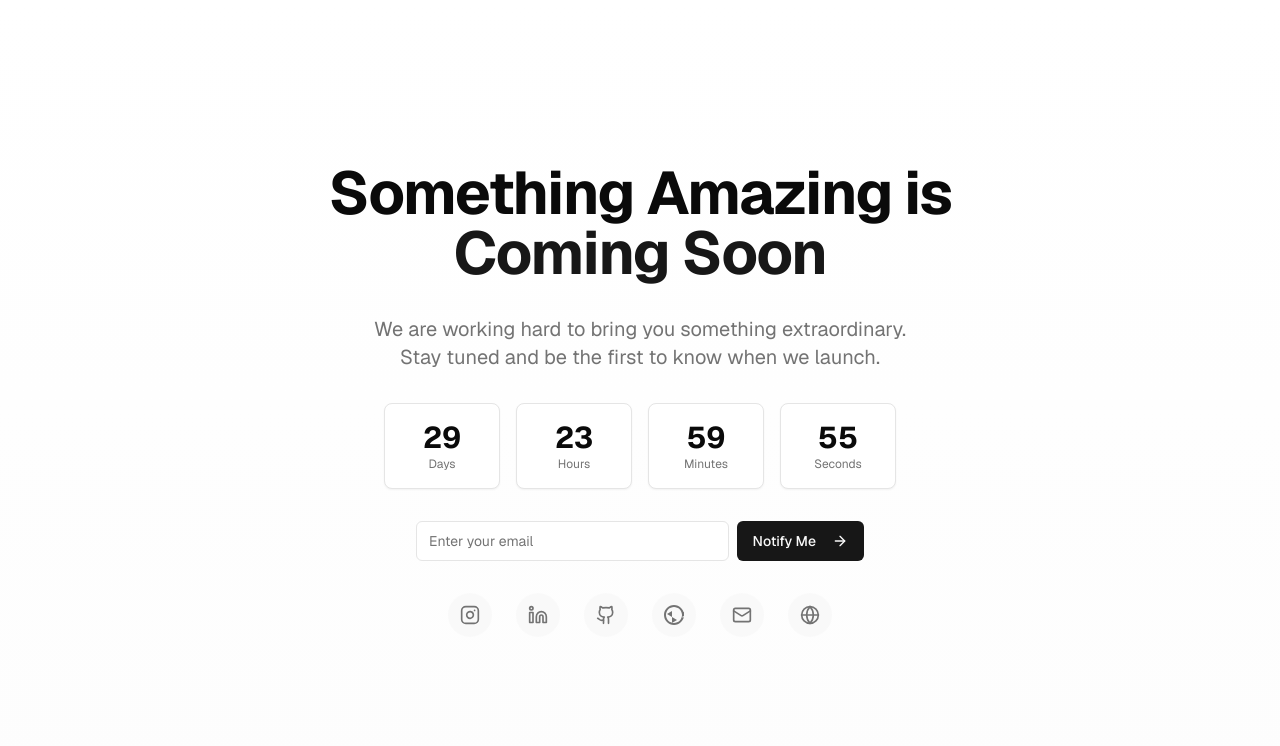
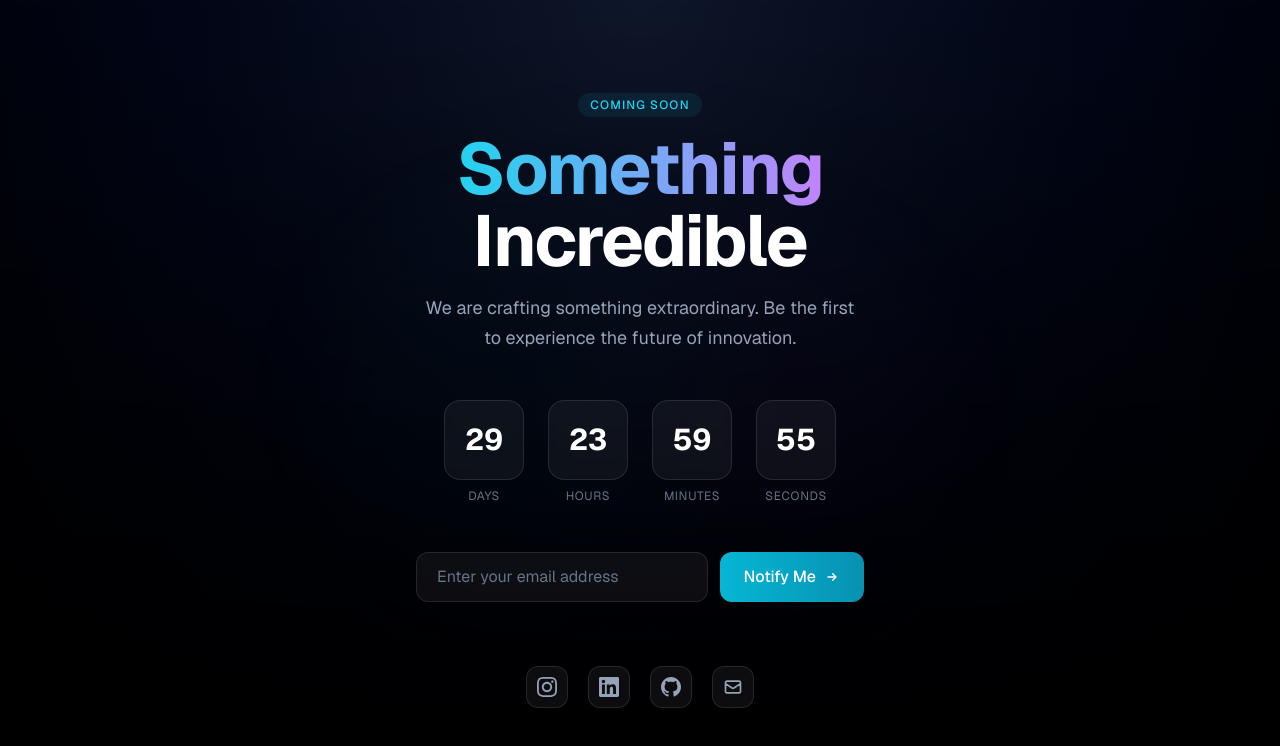
Before and after one commit to girishlade111/coming-soon, a Next.js app: page / in a window 1280 px wide. Shown: the top 746 px of the page. Built offline with nearby package versions, Linux system fonts and the light colour scheme.

Commit message:
feat: redesign coming soon page with modern dark theme and glassmorphism

```diff
--- a/app/globals.css
+++ b/app/globals.css
@@ -1,84 +1,58 @@
 @tailwind base;
 @tailwind components;
 @tailwind utilities;
-
-@layer utilities {
-  .text-balance {
-    text-wrap: balance;
-  }
-}
 
 @layer base {
   :root {
     --font-sans: var(--font-geist-sans);
     --font-mono: var(--font-geist-mono);
-    --background: 0 0% 100%;
-    --foreground: 0 0% 3.9%;
-    --card: 0 0% 100%;
-    --card-foreground: 0 0% 3.9%;
-    --popover: 0 0% 100%;
-    --popover-foreground: 0 0% 3.9%;
-    --primary: 0 0% 9%;
-    --primary-foreground: 0 0% 98%;
-    --secondary: 0 0% 96.1%;
-    --secondary-foreground: 0 0% 9%;
-    --muted: 0 0% 96.1%;
-    --muted-foreground: 0 0% 45.1%;
-    --accent: 0 0% 96.1%;
-    --accent-foreground: 0 0% 9%;
-    --destructive: 0 84.2% 60.2%;
-    --destructive-foreground: 0 0% 98%;
-    --border: 0 0% 89.8%;
-    --input: 0 0% 89.8%;
-    --ring: 0 0% 3.9%;
-    --chart-1: 12 76% 61%;
-    --chart-2: 173 58% 39%;
-    --chart-3: 197 37% 24%;
-    --chart-4: 43 74% 66%;
-    --chart-5: 27 87% 67%;
-    --radius: 0.5rem;
-    --sidebar-background: 0 0% 98%;
-    --sidebar-foreground: 240 5.3% 26.1%;
-    --sidebar-primary: 240 5.9% 10%;
-    --sidebar-primary-foreground: 0 0% 98%;
-    --sidebar-accent: 240 4.8% 95.9%;
-    --sidebar-accent-foreground: 240 5.9% 10%;
-    --sidebar-border: 220 13% 91%;
-    --sidebar-ring: 217.2 91.2% 59.8%;
-  }
-  .dark {
-    --background: 0 0% 3.9%;
+    --background: 240 10% 3.9%;
     --foreground: 0 0% 98%;
-    --card: 0 0% 3.9%;
+    --card: 240 10% 3.9%;
     --card-foreground: 0 0% 98%;
-    --popover: 0 0% 3.9%;
+    --popover: 240 10% 3.9%;
     --popover-foreground: 0 0% 98%;
-    --primary: 0 0% 98%;
-    --primary-foreground: 0 0% 9%;
-    --secondary: 0 0% 14.9%;
-    --secondary-foreground: 0 0% 98%;
-    --muted: 0 0% 14.9%;
-    --muted-foreground: 0 0% 63.9%;
-    --accent: 0 0% 14.9%;
+    --primary: 187 94% 53%;
+    --primary-foreground: 240 10% 3.9%;
+    --secondary: 271 91% 65%;
+    --secondary-foreground: 240 10% 3.9%;
+    --muted: 240 5% 14.9%;
+    --muted-foreground: 240 5% 64.9%;
+    --accent: 240 4% 16%;
     --accent-foreground: 0 0% 98%;
     --destructive: 0 62.8% 30.6%;
     --destructive-foreground: 0 0% 98%;
-    --border: 0 0% 14.9%;
-    --input: 0 0% 14.9%;
-    --ring: 0 0% 83.1%;
-    --chart-1: 220 70% 50%;
-    --chart-2: 160 60% 45%;
-    --chart-3: 30 80% 55%;
+    --border: 240 4% 16%;
+    --input: 240 4% 16%;
+    --ring: 187 94% 53%;
+    --chart-1: 187 94% 53%;
+    --chart-2: 271 91% 65%;
+    --chart-3: 43 74% 66%;
     --chart-4: 280 65% 60%;
     --chart-5: 340 75% 55%;
-    --sidebar-background: 240 5.9% 10%;
-    --sidebar-foreground: 240 4.8% 95.9%;
-    --sidebar-primary: 224.3 76.3% 48%;
-    --sidebar-primary-foreground: 0 0% 100%;
-    --sidebar-accent: 240 3.7% 15.9%;
-    --sidebar-accent-foreground: 240 4.8% 95.9%;
-    --sidebar-border: 240 3.7% 15.9%;
-    --sidebar-ring: 217.2 91.2% 59.8%;
+    --radius: 0.75rem;
+  }
+
+  .light {
+    --background: 0 0% 100%;
+    --foreground: 240 10% 3.9%;
+    --card: 0 0% 100%;
+    --card-foreground: 240 10% 3.9%;
+    --popover: 0 0% 100%;
+    --popover-foreground: 240 10% 3.9%;
+    --primary: 187 94% 53%;
+    --primary-foreground: 0 0% 100%;
+    --secondary: 271 91% 65%;
+    --secondary-foreground: 0 0% 100%;
+    --muted: 240 5% 96.1%;
+    --muted-foreground: 240 4% 45.1%;
+    --accent: 240 5% 96.1%;
+    --accent-foreground: 240 10% 3.9%;
+    --destructive: 0 84.2% 60.2%;
+    --destructive-foreground: 0 0% 98%;
+    --border: 240 5% 89.8%;
+    --input: 240 5% 89.8%;
+    --ring: 187 94% 53%;
   }
 }
 
@@ -86,7 +60,54 @@
   * {
     @apply border-border;
   }
+
   body {
     @apply bg-background text-foreground;
+    font-feature-settings: "rlig" 1, "calt" 1;
   }
 }
+
+@layer utilities {
+  .text-balance {
+    text-wrap: balance;
+  }
+
+  .animate-fade-in {
+    animation: fadeIn 0.5s ease-out forwards;
+  }
+
+  @keyframes fadeIn {
+    from {
+      opacity: 0;
+      transform: translateY(10px);
+    }
+    to {
+      opacity: 1;
+      transform: translateY(0);
+    }
+  }
+
+  .animate-pulse {
+    animation: pulse 8s cubic-bezier(0.4, 0, 0.6, 1) infinite;
+  }
+
+  .delay-1000 {
+    animation-delay: 2s;
+  }
+}
+
+@layer base {
+  input:-webkit-autofill,
+  input:-webkit-autofill:hover,
+  input:-webkit-autofill:focus,
+  input:-webkit-autofill:active {
+    -webkit-box-shadow: 0 0 0 30px transparent inset !important;
+    -webkit-text-fill-color: white !important;
+    caret-color: white !important;
+  }
+
+  ::selection {
+    background: rgba(6, 182, 212, 0.3);
+    color: white;
+  }
+}
--- a/coming-soon.tsx
+++ b/coming-soon.tsx
@@ -1,15 +1,18 @@
 'use client';
 
 import { useState, useEffect, FormEvent } from 'react';
-import { Mail, Github, Linkedin, ArrowRight, Globe, Instagram } from 'lucide-react';
-import { Button } from '@/components/ui/button';
-import { Input } from '@/components/ui/input';
-import { Card } from '@/components/ui/card';
+
+interface Countdown {
+  days: number;
+  hours: number;
+  minutes: number;
+  seconds: number;
+}
 
 export default function ComingSoonPage() {
   const [email, setEmail] = useState('');
   const [isSubmitted, setIsSubmitted] = useState(false);
-  const [countdown, setCountdown] = useState({
+  const [countdown, setCountdown] = useState<Countdown>({
     days: 0,
     hours: 0,
     minutes: 0,
@@ -48,100 +51,145 @@ export default function ComingSoonPage() {
     setEmail('');
   };
 
+  const timeUnits = [
+    { value: countdown.days, label: 'Days' },
+    { value: countdown.hours, label: 'Hours' },
+    { value: countdown.minutes, label: 'Minutes' },
+    { value: countdown.seconds, label: 'Seconds' },
+  ];
+
   return (
-    <div className="min-h-screen flex flex-col items-center justify-center bg-gradient-to-b from-background to-secondary/20 p-4">
-      <div className="w-full max-w-3xl text-center space-y-8">
-        <h1 className="text-4xl md:text-6xl font-bold tracking-tight">
-          Something Amazing is <span className="text-primary">Coming Soon</span>
+    <main className="relative min-h-screen w-full flex items-center justify-center overflow-hidden">
+      <div className="absolute inset-0 -z-10">
+        <div className="absolute inset-0 bg-[radial-gradient(ellipse_at_top,_var(--tw-gradient-stops))] from-slate-900 via-slate-950 to-black" />
+        <div className="absolute inset-0 opacity-30">
+          <div className="absolute top-1/4 left-1/4 w-96 h-96 bg-cyan-500/20 rounded-full blur-3xl animate-pulse" />
+          <div className="absolute bottom-1/4 right-1/4 w-96 h-96 bg-purple-500/20 rounded-full blur-3xl animate-pulse delay-1000" />
+        </div>
+        <div className="absolute inset-0 bg-[linear-gradient(to_bottom,transparent_0%,rgb(0,0,0)_100%)]" />
+      </div>
+
+      <div className="relative z-10 w-full max-w-xl px-6 py-12">
+        <div className="text-center space-y-12">
+          <div className="space-y-4">
+            <p className="inline-block px-3 py-1 text-xs font-medium tracking-widest uppercase bg-cyan-500/10 text-cyan-400 rounded-full">
+              Coming Soon
+            </p>
+            <h1 className="text-5xl md:text-7xl font-bold tracking-tight text-white">
+              <span className="bg-gradient-to-r from-cyan-400 to-purple-400 bg-clip-text text-transparent">
+                Something
+              </span>
+              <br />
+              <span className="text-white">Incredible</span>
             </h1>
+            <p className="text-lg text-slate-400 max-w-md mx-auto leading-relaxed">
+              We are crafting something extraordinary. Be the first to experience the future of innovation.
+            </p>
+          </div>
 
-        <p className="text-xl text-muted-foreground max-w-xl mx-auto">
-          We are working hard to bring you something extraordinary. Stay tuned and be the first to know when we launch.
-        </p>
-
-        <div className="grid grid-cols-4 gap-4 max-w-lg mx-auto">
-          {Object.entries(countdown).map(([unit, value]) => (
-            <Card key={unit} className="p-4 flex flex-col items-center justify-center">
-              <span className="text-3xl font-bold">{value}</span>
-              <span className="text-xs text-muted-foreground capitalize">{unit}</span>
-            </Card>
+          <div className="flex justify-center gap-3 md:gap-6">
+            {timeUnits.map((unit) => (
+              <div
+                key={unit.label}
+                className="flex flex-col items-center"
+              >
+                <div className="w-16 h-16 md:w-20 md:h-20 flex items-center justify-center bg-white/5 backdrop-blur-sm rounded-2xl border border-white/10">
+                  <span className="text-2xl md:text-3xl font-bold text-white">
+                    {String(unit.value).padStart(2, '0')}
+                  </span>
+                </div>
+                <span className="mt-2 text-xs text-slate-500 uppercase tracking-wider">
+                  {unit.label}
+                </span>
+              </div>
             ))}
           </div>
 
-        <div className="max-w-md mx-auto">
-          <form onSubmit={handleSubmit} className="flex flex-col sm:flex-row gap-2">
-            <Input
+          <form
+            onSubmit={handleSubmit}
+            className="flex flex-col sm:flex-row gap-3 max-w-md mx-auto"
+          >
+            <input
               type="email"
-              placeholder="Enter your email"
+              placeholder="Enter your email address"
               value={email}
               onChange={(e) => setEmail(e.target.value)}
               required
-              className="flex-grow"
+              className="flex-grow px-5 py-3 bg-white/5 backdrop-blur-sm text-white placeholder-slate-500 rounded-xl border border-white/10 focus:outline-none focus:ring-2 focus:ring-cyan-500/50 focus:border-cyan-500/50 transition-all"
             />
-            <Button type="submit" className="whitespace-nowrap">
-              Notify Me <ArrowRight className="ml-2 h-4 w-4" />
-            </Button>
+            <button
+              type="submit"
+              className="px-6 py-3 bg-gradient-to-r from-cyan-500 to-cyan-600 text-white font-medium rounded-xl hover:from-cyan-400 hover:to-cyan-500 transition-all duration-300 flex items-center justify-center gap-2"
+            >
+              Notify Me
+              <svg
+                className="w-4 h-4"
+                fill="none"
+                viewBox="0 0 24 24"
+                stroke="currentColor"
+              >
+                <path
+                  strokeLinecap="round"
+                  strokeLinejoin="round"
+                  strokeWidth={2}
+                  d="M13 7l5 5m0 0l-5 5m5-5H6"
+                />
+              </svg>
+            </button>
           </form>
-          {isSubmitted && <p className="mt-2 text-sm text-green-600">Thanks! We will notify you when we launch.</p>}
-        </div>
 
-        <div className="flex justify-center gap-6 mt-8">
+          {isSubmitted && (
+            <p className="text-sm text-emerald-400 animate-fade-in">
+              Thanks! You will be notified when we launch.
+            </p>
+          )}
+
+          <div className="flex justify-center gap-5 pt-4">
             <a
               href="https://www.instagram.com/girish_lade_/"
               target="_blank"
               rel="noopener noreferrer"
-            className="p-3 rounded-full bg-muted/50 hover:bg-muted text-muted-foreground hover:text-foreground transition-all duration-300 hover:scale-110"
+              className="p-2.5 rounded-xl bg-white/5 hover:bg-white/10 text-slate-400 hover:text-white border border-white/10 hover:border-white/20 transition-all duration-300"
               aria-label="Follow us on Instagram"
             >
-            <Instagram className="h-5 w-5" />
+              <svg className="w-5 h-5" fill="currentColor" viewBox="0 0 24 24">
+                <path d="M12 2.163c3.204 0 3.584.012 4.85.07 3.252.148 4.771 1.691 4.919 4.919.058 1.265.069 1.645.069 4.849 0 3.205-.012 3.584-.069 4.849-.149 3.225-1.664 4.771-4.919 4.919-1.266.058-1.644.07-4.85.07-3.204 0-3.584-.012-4.849-.07-3.26-.149-4.771-1.699-4.919-4.92-.058-1.265-.07-1.644-.07-4.849 0-3.204.013-3.583.07-4.849.149-3.227 1.664-4.771 4.919-4.919 1.266-.057 1.645-.069 4.849-.069zm0-2.163c-3.259 0-3.667.014-4.947.072-4.358.2-6.78 2.618-6.98 6.98-.059 1.281-.073 1.689-.073 4.948 0 3.259.014 3.668.072 4.948.2 4.358 2.618 6.78 6.98 6.98 1.281.058 1.689.072 4.948.072 3.259 0 3.668-.014 4.948-.072 4.354-.2 6.782-2.618 6.979-6.98.059-1.28.073-1.689.073-4.948 0-3.259-.014-3.667-.072-4.947-.196-4.354-2.617-6.78-6.979-6.98-1.281-.059-1.69-.073-4.949-.073zm0 5.838c-3.403 0-6.162 2.759-6.162 6.162s2.759 6.163 6.162 6.163 6.162-2.759 6.162-6.163c0-3.403-2.759-6.162-6.162-6.162zm0 10.162c-2.209 0-4-1.79-4-4 0-2.209 1.791-4 4-4s4 1.791 4 4c0 2.21-1.791 4-4 4zm6.406-11.845c-.796 0-1.441.645-1.441 1.44s.645 1.44 1.441 1.44c.795 0 1.439-.645 1.439-1.44s-.644-1.44-1.439-1.44z"/>
+              </svg>
             </a>
             <a
               href="https://www.linkedin.com/in/girish-lade-075bba201/"
               target="_blank"
               rel="noopener noreferrer"
-            className="p-3 rounded-full bg-muted/50 hover:bg-muted text-muted-foreground hover:text-foreground transition-all duration-300 hover:scale-110"
+              className="p-2.5 rounded-xl bg-white/5 hover:bg-white/10 text-slate-400 hover:text-white border border-white/10 hover:border-white/20 transition-all duration-300"
               aria-label="Connect on LinkedIn"
             >
-            <Linkedin className="h-5 w-5" />
+              <svg className="w-5 h-5" fill="currentColor" viewBox="0 0 24 24">
+                <path d="M20.447 20.452h-3.554v-5.569c0-1.328-.027-3.037-1.852-3.037-1.853 0-2.136 1.445-2.136 2.939v5.667H9.351V9h3.414v1.561h.046c.477-.9 1.637-1.85 3.37-1.85 3.601 0 4.267 2.37 4.267 5.455v6.286zM5.337 7.433c-1.144 0-2.063-.926-2.063-2.065 0-1.138.92-2.063 2.063-2.063 1.14 0 2.064.925 2.064 2.063 0 1.139-.925 2.065-2.064 2.065zm1.78 13.019H3.555V9h3.564v11.452zM22.225 0H1.771C.792 0 0 .774 0 1.729v20.542C0 23.227.792 24 1.771 24h20.451C23.2 24 24 23.227 24 22.271V1.729C24 .774 23.2 0 22.222 0h.003z"/>
+              </svg>
             </a>
             <a
               href="https://github.com/girishlade111"
               target="_blank"
               rel="noopener noreferrer"
-            className="p-3 rounded-full bg-muted/50 hover:bg-muted text-muted-foreground hover:text-foreground transition-all duration-300 hover:scale-110"
+              className="p-2.5 rounded-xl bg-white/5 hover:bg-white/10 text-slate-400 hover:text-white border border-white/10 hover:border-white/20 transition-all duration-300"
               aria-label="Follow on GitHub"
             >
-            <Github className="h-5 w-5" />
-          </a>
-          <a
-            href="https://codepen.io/Girish-Lade-the-looper"
-            target="_blank"
-            rel="noopener noreferrer"
-            className="p-3 rounded-full bg-muted/50 hover:bg-muted text-muted-foreground hover:text-foreground transition-all duration-300 hover:scale-110"
-            aria-label="View on CodePen"
-          >
-            <svg className="h-5 w-5" viewBox="0 0 24 24" fill="currentColor" aria-hidden="true">
-              <path d="M12 0C5.372 0 0 5.372 0 12s5.372 12 12 12 12-5.372 12-12S18.628 0 12 0zm0 2.4c5.302 0 9.6 4.298 9.6 9.6 0 5.302-4.298 9.6-9.6 9.6-5.302 0-9.6-4.298-9.6-9.6 0-5.302 4.298-9.6 9.6-9.6zm-2.4 4.8v7.2l6 3.6-6 3.6v-7.2l-6-3.6 6-3.6zm12 0v7.2l6-3.6v7.2l-6-3.6 6-3.6z"/>
+              <svg className="w-5 h-5" fill="currentColor" viewBox="0 0 24 24">
+                <path d="M12 0c-6.626 0-12 5.373-12 12 0 5.302 3.438 9.8 8.207 11.387.599.111.793-.261.793-.577v-2.234c-3.338.726-4.033-1.416-4.033-1.416-.546-1.387-1.333-1.756-1.333-1.756-1.089-.745.083-.729.083-.729 1.205.084 1.839 1.237 1.839 1.237 1.07 1.834 2.807 1.304 3.492.997.107-.775.418-1.305.762-1.604-2.665-.305-5.467-1.334-5.467-5.931 0-1.311.469-2.381 1.236-3.221-.124-.303-.535-1.524.117-3.176 0 0 1.008-.322 3.301 1.23.957-.266 1.983-.399 3.003-.404 1.02.005 2.047.138 3.006.404 2.291-1.552 3.297-1.23 3.297-1.23.653 1.653.242 2.874.118 3.176.77.84 1.235 1.911 1.235 3.221 0 4.609-2.807 5.624-5.479 5.921.43.372.823 1.102.823 2.222v3.293c0 .319.192.694.801.576 4.765-1.589 8.199-6.086 8.199-11.386 0-6.627-5.373-12-12-12z"/>
               </svg>
             </a>
             <a
               href="mailto:admin@ladestack.in"
-            className="p-3 rounded-full bg-muted/50 hover:bg-muted text-muted-foreground hover:text-foreground transition-all duration-300 hover:scale-110"
+              className="p-2.5 rounded-xl bg-white/5 hover:bg-white/10 text-slate-400 hover:text-white border border-white/10 hover:border-white/20 transition-all duration-300"
               aria-label="Send us an email"
             >
-            <Mail className="h-5 w-5" />
-          </a>
-          <a
-            href="https://ladestack.in"
-            target="_blank"
-            rel="noopener noreferrer"
-            className="p-3 rounded-full bg-muted/50 hover:bg-muted text-muted-foreground hover:text-foreground transition-all duration-300 hover:scale-110"
-            aria-label="Visit our website"
-          >
-            <Globe className="h-5 w-5" />
+              <svg className="w-5 h-5" fill="none" viewBox="0 0 24 24" stroke="currentColor">
+                <path strokeLinecap="round" strokeLinejoin="round" strokeWidth={2} d="M3 8l7.89 5.26a2 2 0 002.22 0L21 8M5 19h14a2 2 0 002-2V7a2 2 0 00-2-2H5a2 2 0 00-2 2v10a2 2 0 002 2z" />
+              </svg>
             </a>
           </div>
         </div>
       </div>
+    </main>
   );
 }
```
Lines whose indentation alone changed are shown as unchanged.
